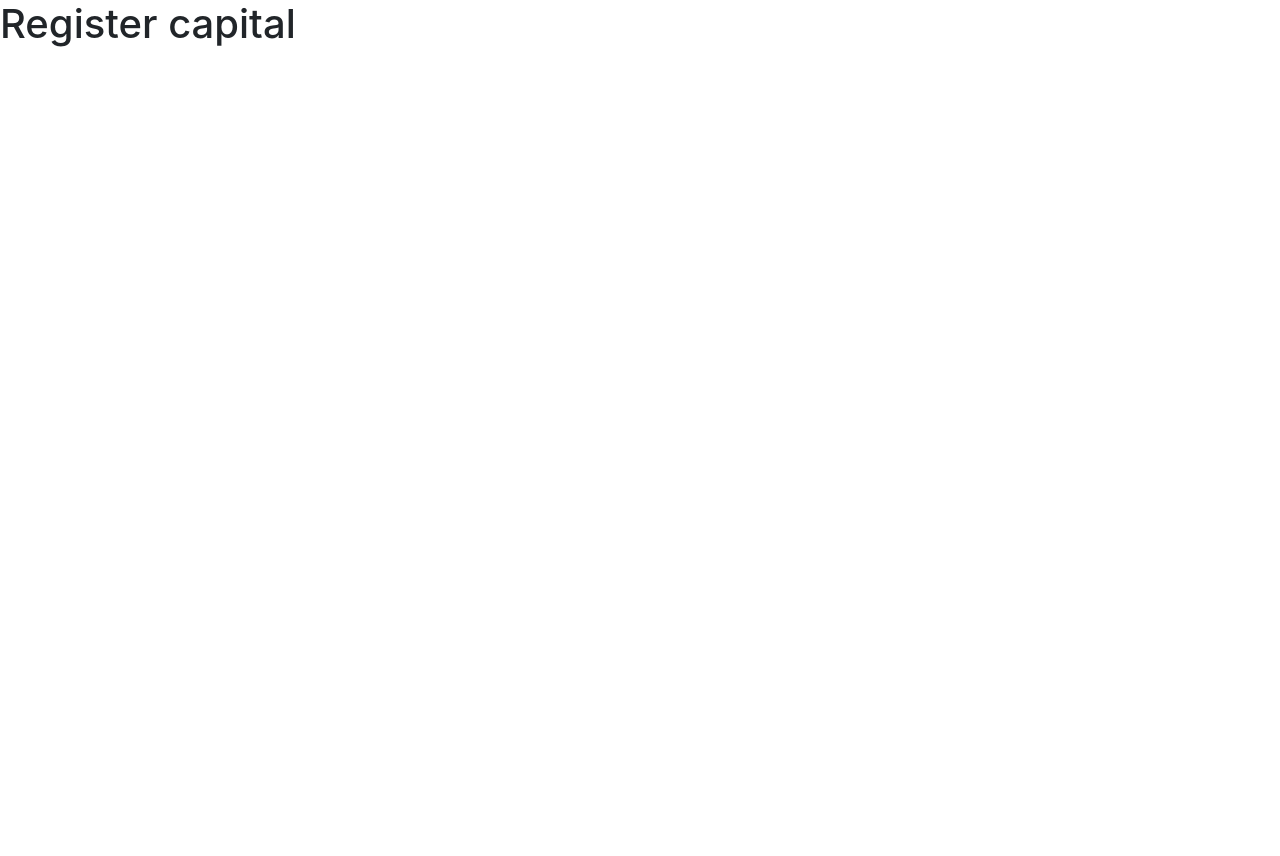
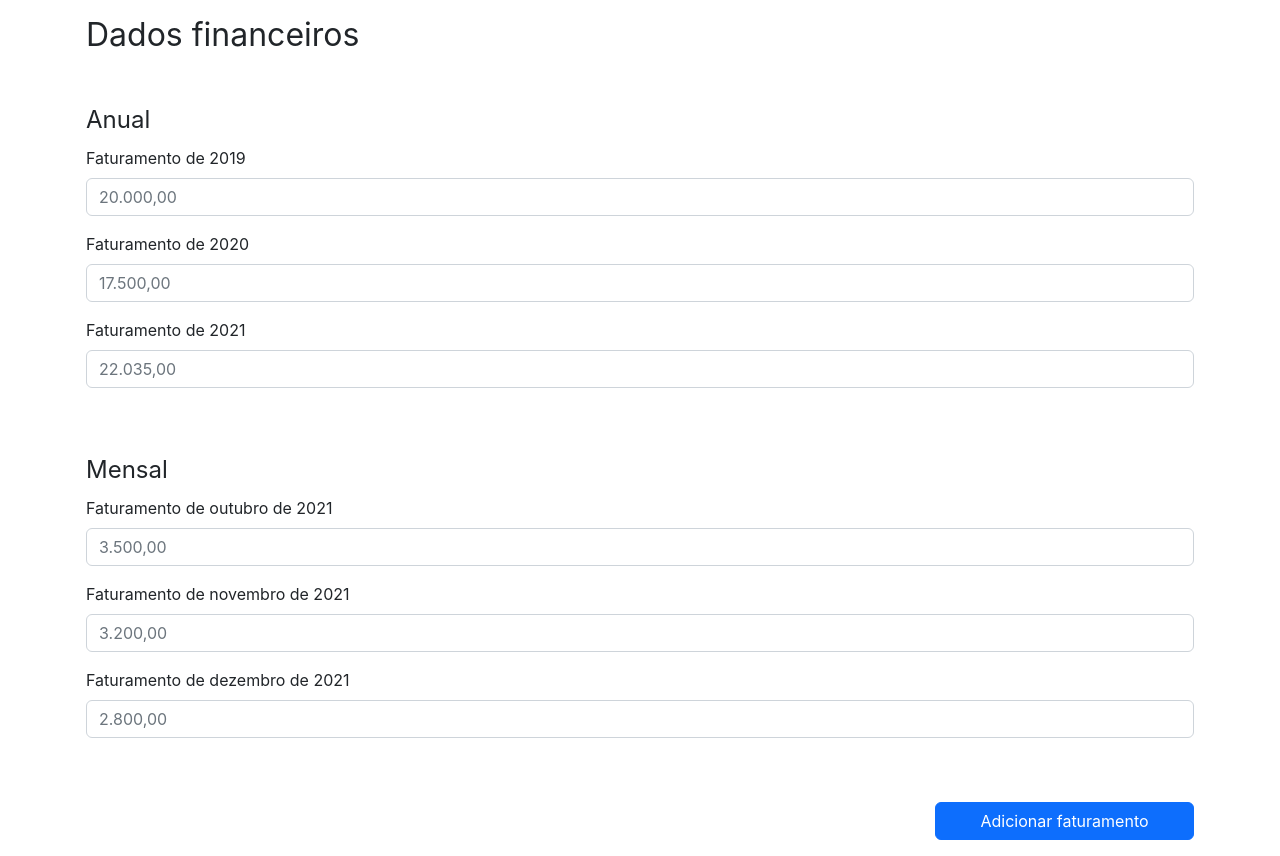
Before and after one commit to matheusinit/sistema-de-incubadoras, a React (Create React App) app in the folder front-end/: page /financeiro in a window 1280 px wide. Before the commit the page ends 800 px from the top, so only its background shows below. Built offline with nearby package versions, Linux system fonts and the light colour scheme.

Commit message:
add basic structure and style to RegisterCapital component

```diff
--- a/front-end/src/pages/RegisterCapital/index.tsx
+++ b/front-end/src/pages/RegisterCapital/index.tsx
@@ -1,7 +1,58 @@
 import React from 'react'
+import { Button, Container, Form, Row, Col } from 'react-bootstrap'
 
 const RegisterCapital: React.FC = () => {
-  return <h1>Register capital</h1>
+  return (
+    <Container className="p-3" fluid="sm">
+      <h2 className="fw-normal mb-5">Dados financeiros</h2>
+
+      <Form>
+        <fieldset className="mb-5">
+          <legend>Anual</legend>
+
+          <Form.Group className="mb-3">
+            <Form.Label>Faturamento de 2019</Form.Label>
+            <Form.Control type="text" placeholder="20.000,00" />
+          </Form.Group>
+
+          <Form.Group className="mb-3">
+            <Form.Label>Faturamento de 2020</Form.Label>
+            <Form.Control type="text" placeholder="17.500,00" />
+          </Form.Group>
+
+          <Form.Group className="mb-3">
+            <Form.Label>Faturamento de 2021</Form.Label>
+            <Form.Control type="text" placeholder="22.035,00" />
+          </Form.Group>
+        </fieldset>
+
+        <fieldset className="mb-5">
+          <legend>Mensal</legend>
+
+          <Form.Group className="mb-3">
+            <Form.Label>Faturamento de outubro de 2021</Form.Label>
+            <Form.Control type="text" placeholder="3.500,00" />
+          </Form.Group>
+
+          <Form.Group className="mb-3">
+            <Form.Label>Faturamento de novembro de 2021</Form.Label>
+            <Form.Control type="text" placeholder="3.200,00" />
+          </Form.Group>
+
+          <Form.Group className="mb-3">
+            <Form.Label>Faturamento de dezembro de 2021</Form.Label>
+            <Form.Control type="text" placeholder="2.800,00" />
+          </Form.Group>
+        </fieldset>
+
+        <Row className="d-flex justify-content-end">
+          <Col sm={12} md={4} lg={3}>
+            <Button variant="primary" className="w-100" type="submit">Adicionar faturamento</Button>
+          </Col>
+        </Row>
+      </Form>
+    </Container>
+  )
 }
 
 export default RegisterCapital
```
